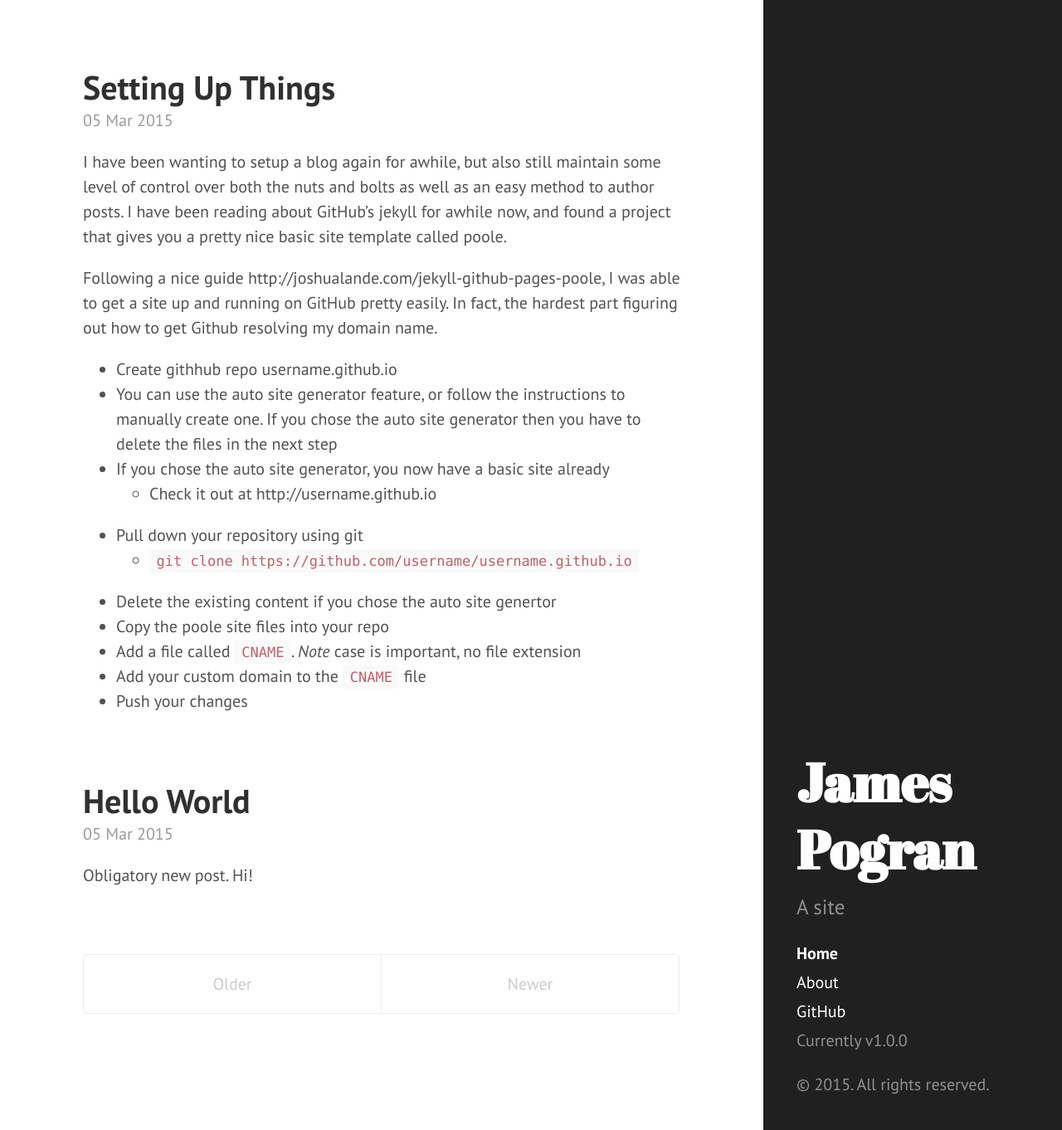
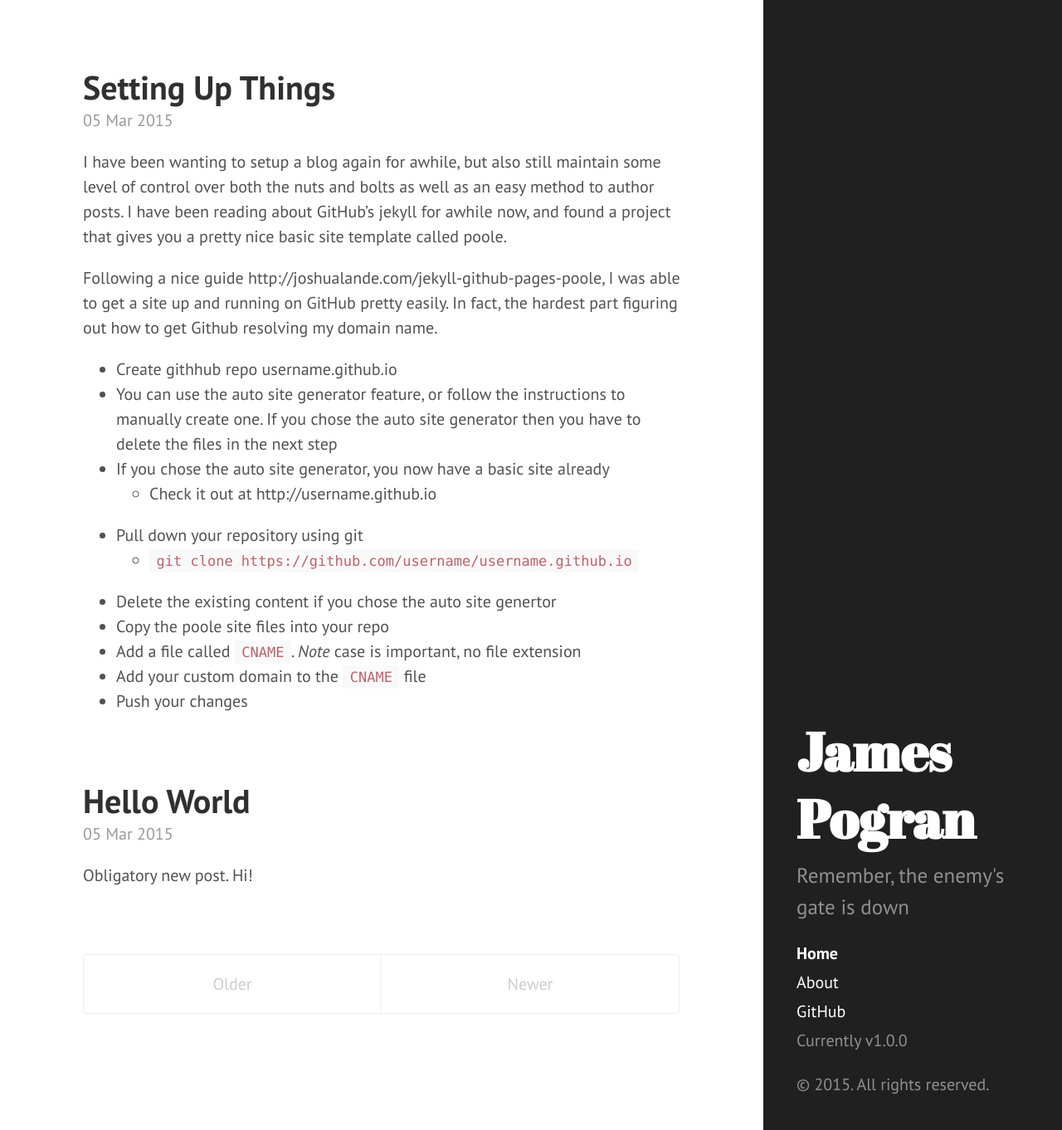
Before and after one commit to jpogran/jpogran.github.io, a Jekyll site: the page built from index.html, in a window 1280 px wide and 1362 px high. Shown: the whole window at 83% size. Built offline with Jekyll 4.4.1, drawn with Linux system fonts in a browser that asks for light colours; Markdown is read by kramdown in place of the engine named in the settings; the list of posts is cut into pages by our own code.

Commit message:
update tag

```diff
--- a/_config.yml
+++ b/_config.yml
@@ -9,7 +9,7 @@ relative_permalinks: true
 # Setup
 title:            James Pogran
 tagline:          'Coder'
-description:      'A site'
+description:      'Remember, the enemy''s gate is down'
 url:              http://jamespogran.com
 baseurl:          /
 
```
